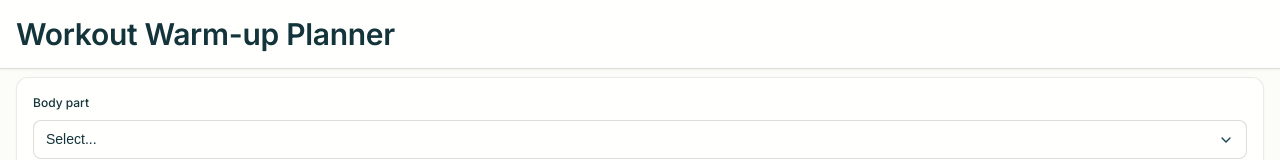
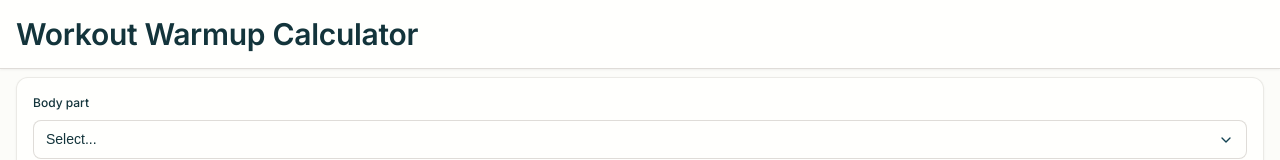
Before and after one commit to user39261580/Workout-Warmup-Calculator, a plain HTML site: page index.html in a window 1280 px wide. Shown: the top 160 px of the page. Drawn offline with Linux system fonts and the light colour scheme; a web font is replaced by a local one.

Commit message:
Update README and index.html to reflect new app name: Workout Warmup Calculator

```diff
--- a/index.html
+++ b/index.html
@@ -3,7 +3,7 @@
 <head>
   <meta charset="UTF-8" />
   <meta name="viewport" content="width=device-width, initial-scale=1.0" />
-  <title>Workout Warm-up Planner</title>
+  <title>Workout Warmup Calculator</title>
   <!-- Google Font -->
   <link rel="preconnect" href="https://fonts.googleapis.com">
   <link rel="preconnect" href="https://fonts.gstatic.com" crossorigin>
@@ -14,7 +14,7 @@
 <body>
   <header class="app-header">
     <div class="container flex items-center justify-between py-16">
-      <h1 class="app-title">Workout Warm-up Planner</h1>
+      <h1 class="app-title">Workout Warmup Calculator</h1>
     </div>
   </header>
 
```
Also changed, not shown: 1 other file.
